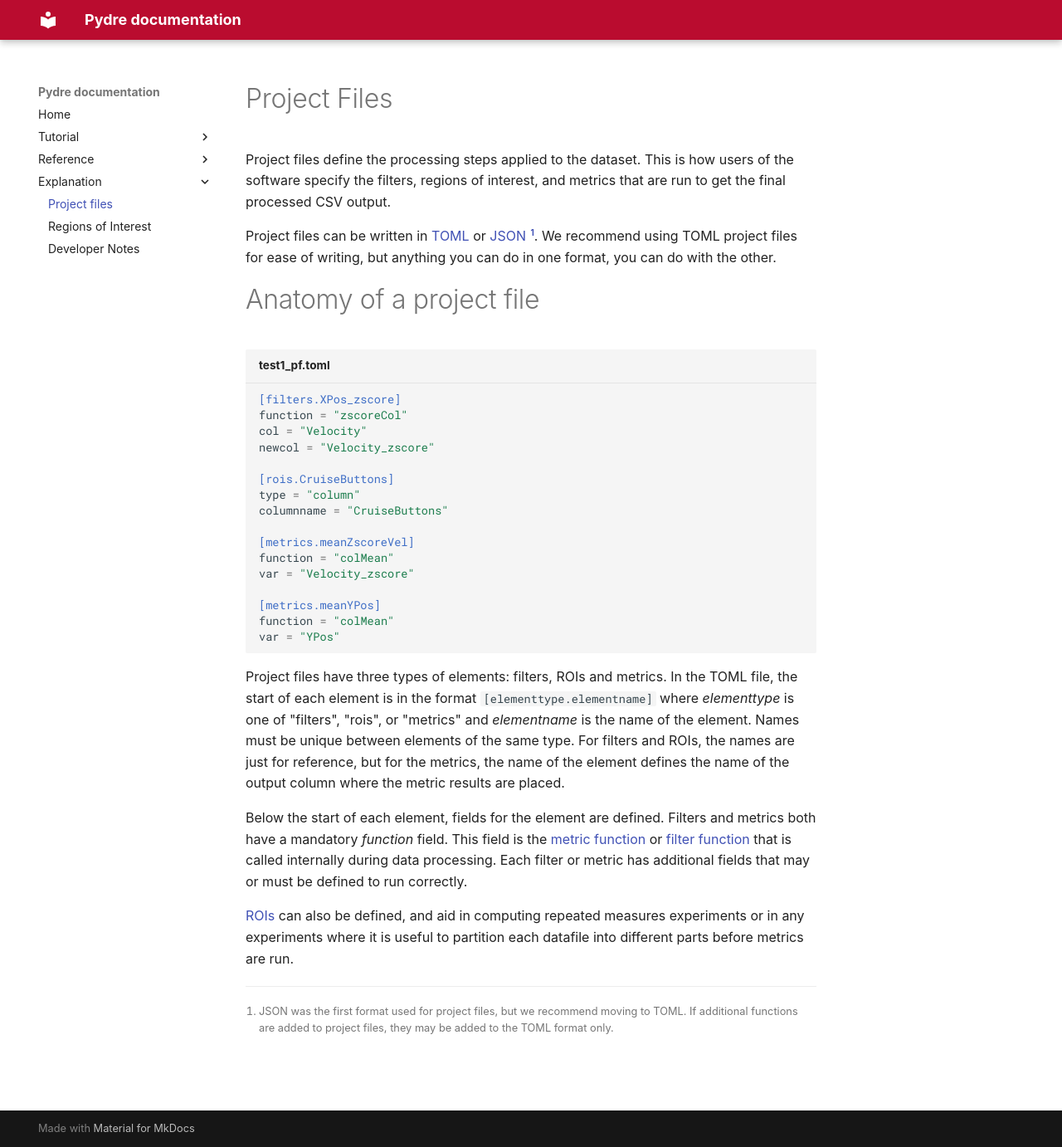
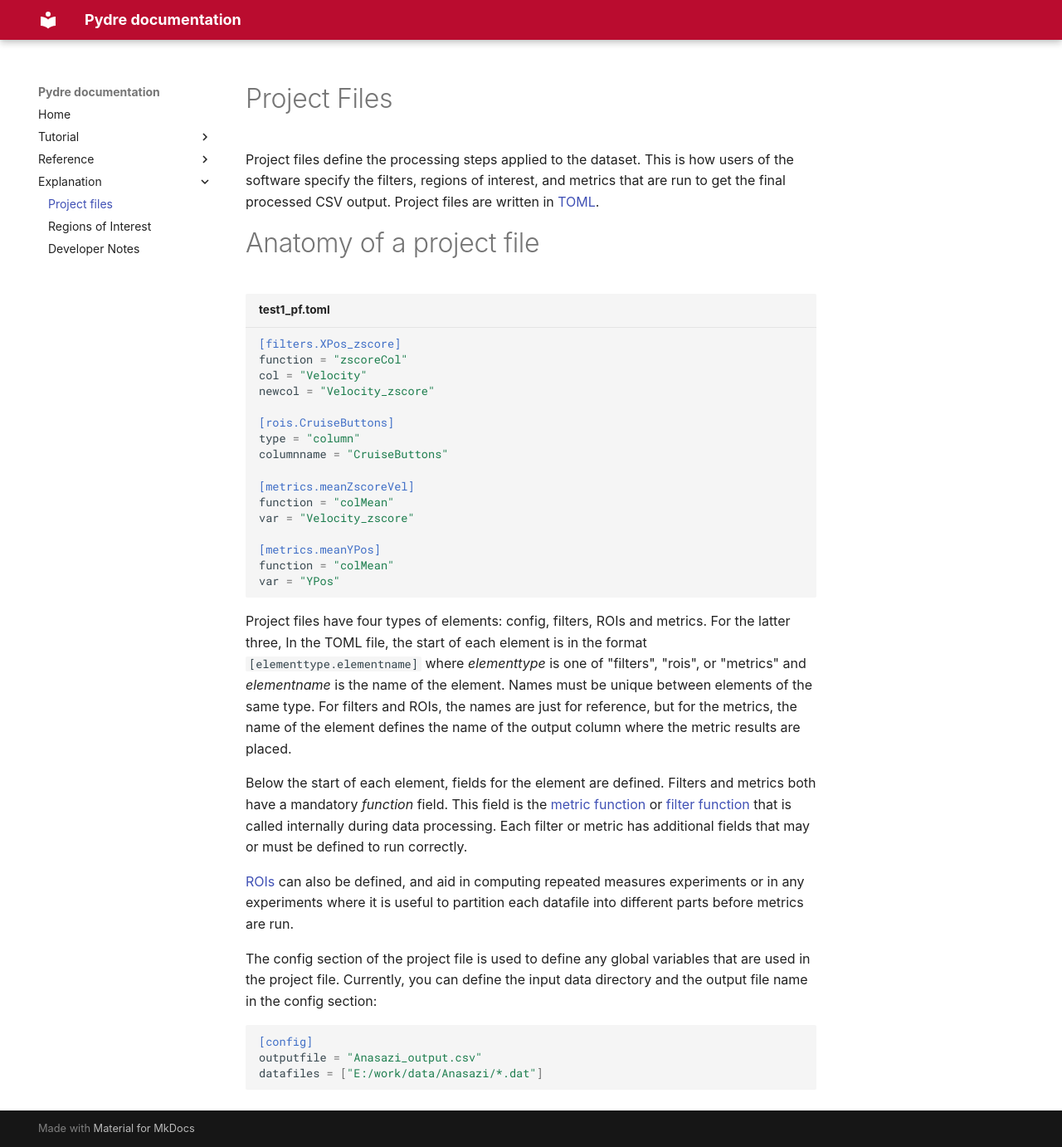
Before and after one commit to OSUDSL/pydre, an MkDocs documentation site: the page built from docs/explanation/project_files.md, in a window 1280 px wide and 1382 px high. Shown: the whole window at 83% size. Built offline with MkDocs 1.6.1 and Material for MkDocs 9.7.7, drawn with Linux system fonts in a browser that asks for light colours; some web fonts are replaced; a style sheet for code colours, icons or effects is not loaded.

Commit message:
update docs to remove json projects

````diff
--- a/docs/explanation/project_files.md
+++ b/docs/explanation/project_files.md
@@ -4,9 +4,7 @@ title: Project Files
 
 # Project Files
 
-Project files define the processing steps applied to the dataset. This is how users of the software specify the filters, regions of interest, and metrics that are run to get the final processed CSV output.
-
-Project files can be written in [TOML](https://toml.io/) or [JSON](https://www.json.org/) [^1]. We recommend using TOML project files for ease of writing, but anything you can do in one format, you can do with the other.
+Project files define the processing steps applied to the dataset. This is how users of the software specify the filters, regions of interest, and metrics that are run to get the final processed CSV output. Project files are written in [TOML](https://toml.io/).
 
 # Anatomy of a project file
 
@@ -30,10 +28,16 @@ function = "colMean"
 var = "YPos"
 ```
 
-Project files have three types of elements: filters, ROIs and metrics. In the TOML file, the start of each element is in the format `[elementtype.elementname]` where *elementtype* is one of "filters", "rois", or "metrics" and *elementname* is the name of the element. Names must be unique between elements of the same type. For filters and ROIs, the names are just for reference, but for the metrics, the name of the element defines the name of the output column where the metric results are placed.
+Project files have four types of elements: config, filters, ROIs and metrics. For the latter three, In the TOML file, the start of each element is in the format `[elementtype.elementname]` where *elementtype* is one of "filters", "rois", or "metrics" and *elementname* is the name of the element. Names must be unique between elements of the same type. For filters and ROIs, the names are just for reference, but for the metrics, the name of the element defines the name of the output column where the metric results are placed.
 
 Below the start of each element, fields for the element are defined. Filters and metrics both have a mandatory *function* field. This field is the [metric function](../reference/metrics.md) or [filter function](../reference/filters.md) that is called internally during data processing. Each filter or metric has additional fields that may or must be defined to run correctly.
 
 [ROIs](../explanation/rois.md) can also be defined, and aid in computing repeated measures experiments or in any experiments where it is useful to partition each datafile into different parts before metrics are run.
 
-[^1]: JSON was the first format used for project files, but we recommend moving to TOML. If additional functions are added to project files, they may be added to the TOML format only.
+The config section of the project file is used to define any global variables that are used in the project file. Currently, you can define the input data directory and the output file name in the config section:
+
+```toml
+[config]
+outputfile = "Anasazi_output.csv"
+datafiles = ["E:/work/data/Anasazi/*.dat"]
+```
````
Also changed, not shown: docs/explanation/developernotes.md (+1 -1 lines), docs/explanation/rois.md (+11 -1 lines), docs/index.md (+1 -1 lines), docs/tutorial/getting_started.md (+2 -2 lines), 2 other files.
